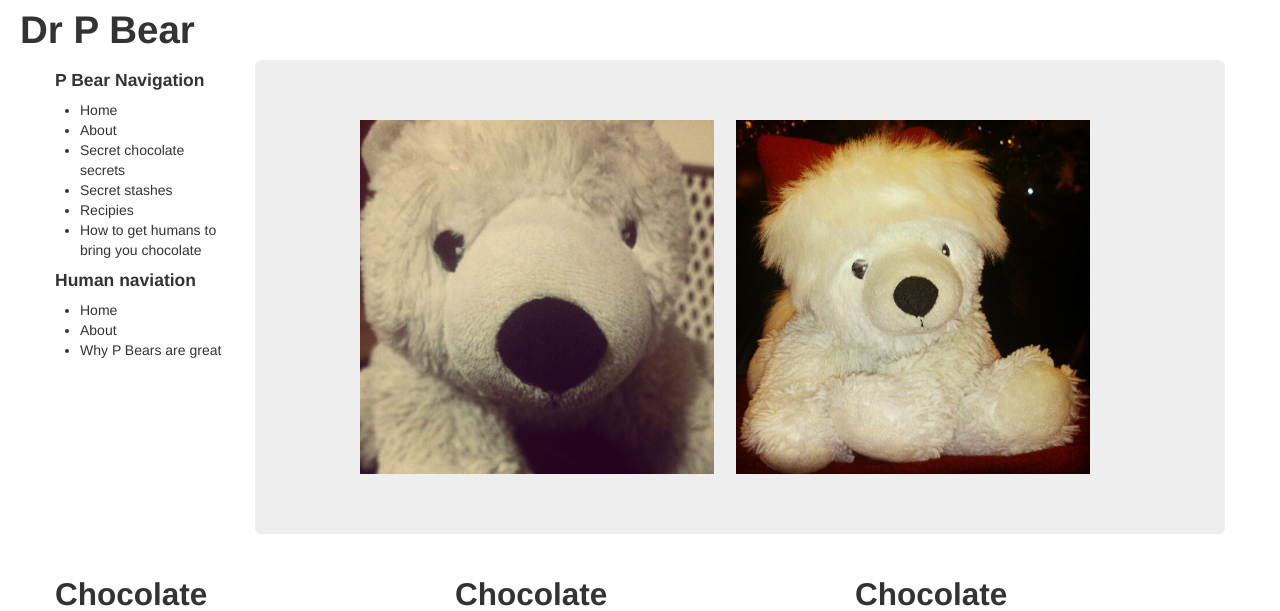
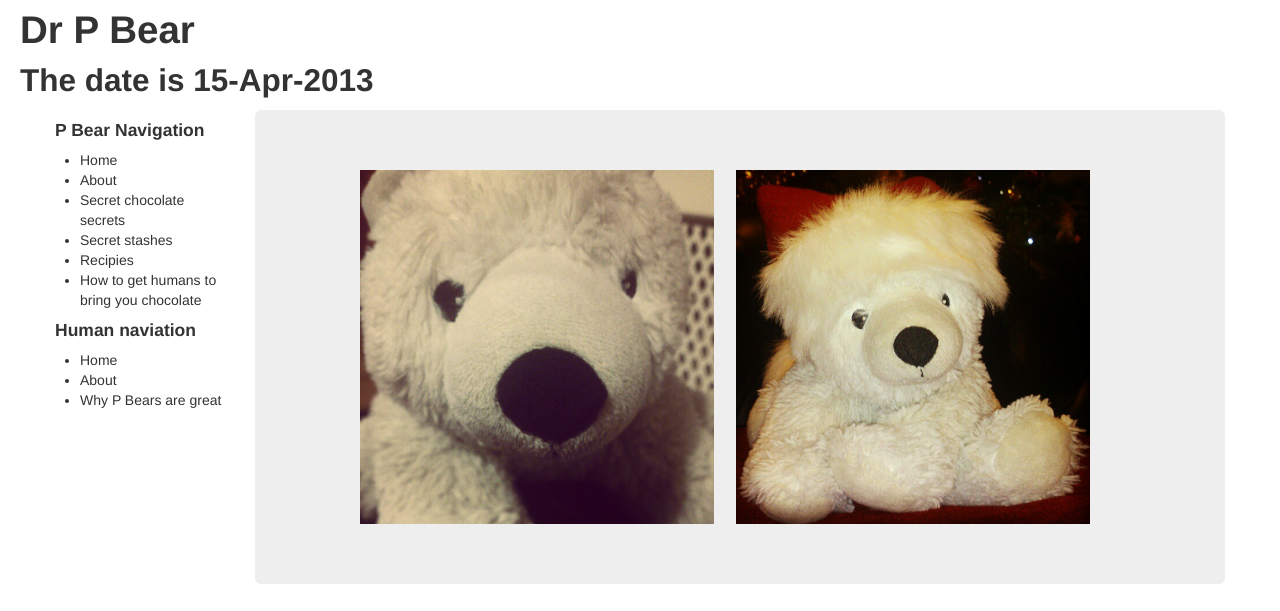
Before and after one commit to lesleyo/home-project, a PHP site: page / in a window 1280 px wide. Shown: the top 611 px of the page. Run offline with PHP 8.4, Linux system fonts and the light colour scheme; some libraries are stand-ins or nearby versions.

Commit message:
Test some PHP

```diff
--- a/index.html
+++ b/index.php
@@ -21,6 +21,7 @@
 				<div class="row-fluid">
 						<div class="span12">
 						<h1>Dr P Bear</h1>
+						<h2>The date is <?php echo date("d-M-Y") ?></h2>
 						</div>
 				</div>
 				</div>
```
